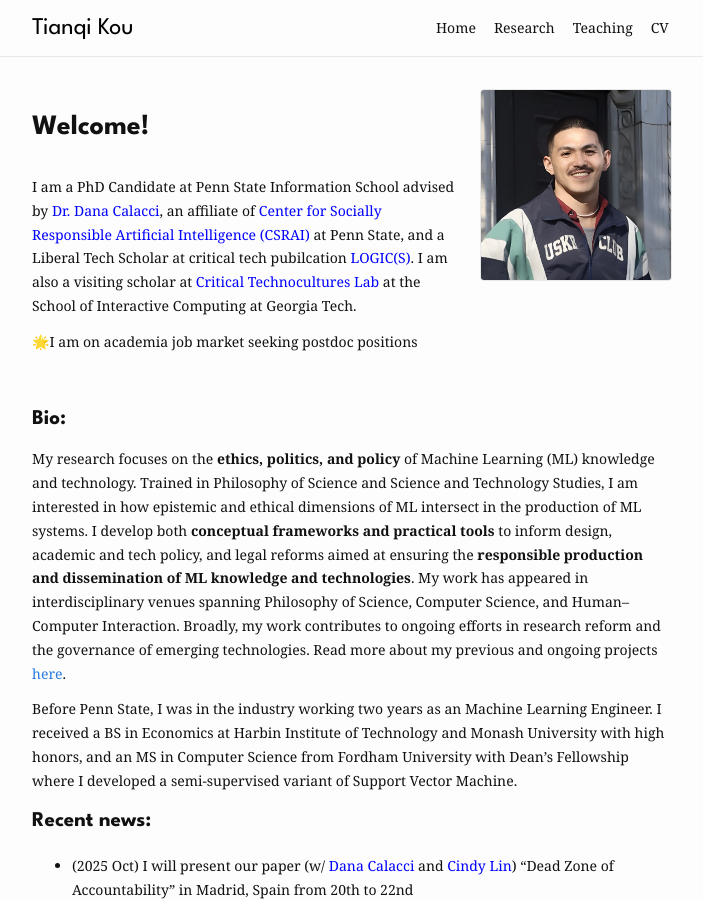
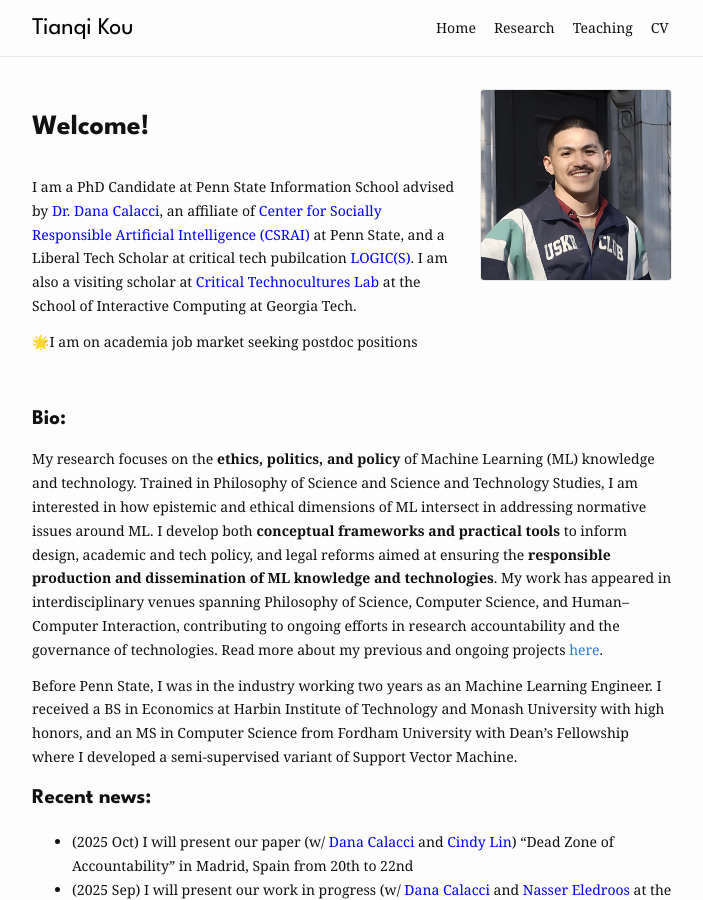
Before and after one commit to koutianqi/koutianqi.github.io, a Jekyll site: the page built from index.markdown, in a window 1280 px wide and 900 px high. Shown: the whole window, without its empty margins (288-991 px from the left). Built offline with Jekyll 4.4.1, drawn with Linux system fonts in a browser that asks for light colours.

Commit message:
Update index.markdown

```diff
--- a/index.markdown
+++ b/index.markdown
@@ -18,7 +18,7 @@
 <div style="clear: both; height: 16px;"></div>
 
 ## Bio:
-My research focuses on the **ethics, politics, and policy** of Machine Learning (ML) knowledge and technology. Trained in Philosophy of Science and Science and Technology Studies, I am interested in how epistemic and ethical dimensions of ML intersect in the production of ML systems. I develop both **conceptual frameworks and practical tools** to inform design, academic and tech policy, and legal reforms aimed at ensuring the **responsible production and dissemination of ML knowledge and technologies**. My work has appeared in interdisciplinary venues spanning Philosophy of Science, Computer Science, and Human–Computer Interaction. Broadly, my work contributes to ongoing efforts in research reform and the governance of emerging technologies. Read more about my previous and ongoing projects [here](https://koutianqi.github.io/pages/research/).
+My research focuses on the **ethics, politics, and policy** of Machine Learning (ML) knowledge and technology. Trained in Philosophy of Science and Science and Technology Studies, I am interested in how epistemic and ethical dimensions of ML intersect in addressing normative issues around ML. I develop both **conceptual frameworks and practical tools** to inform design, academic and tech policy, and legal reforms aimed at ensuring the **responsible production and dissemination of ML knowledge and technologies**. My work has appeared in interdisciplinary venues spanning Philosophy of Science, Computer Science, and Human–Computer Interaction, contributing to ongoing efforts in research accountability and the governance of technologies. Read more about my previous and ongoing projects [here](https://koutianqi.github.io/pages/research/).
 
 Before Penn State, I was in the industry working two years as an Machine Learning Engineer. I received a BS in Economics at Harbin Institute of Technology and Monash University with high honors, and an MS in Computer Science from Fordham University with Dean's Fellowship where I developed a semi-supervised variant of Support Vector Machine.
 
```
